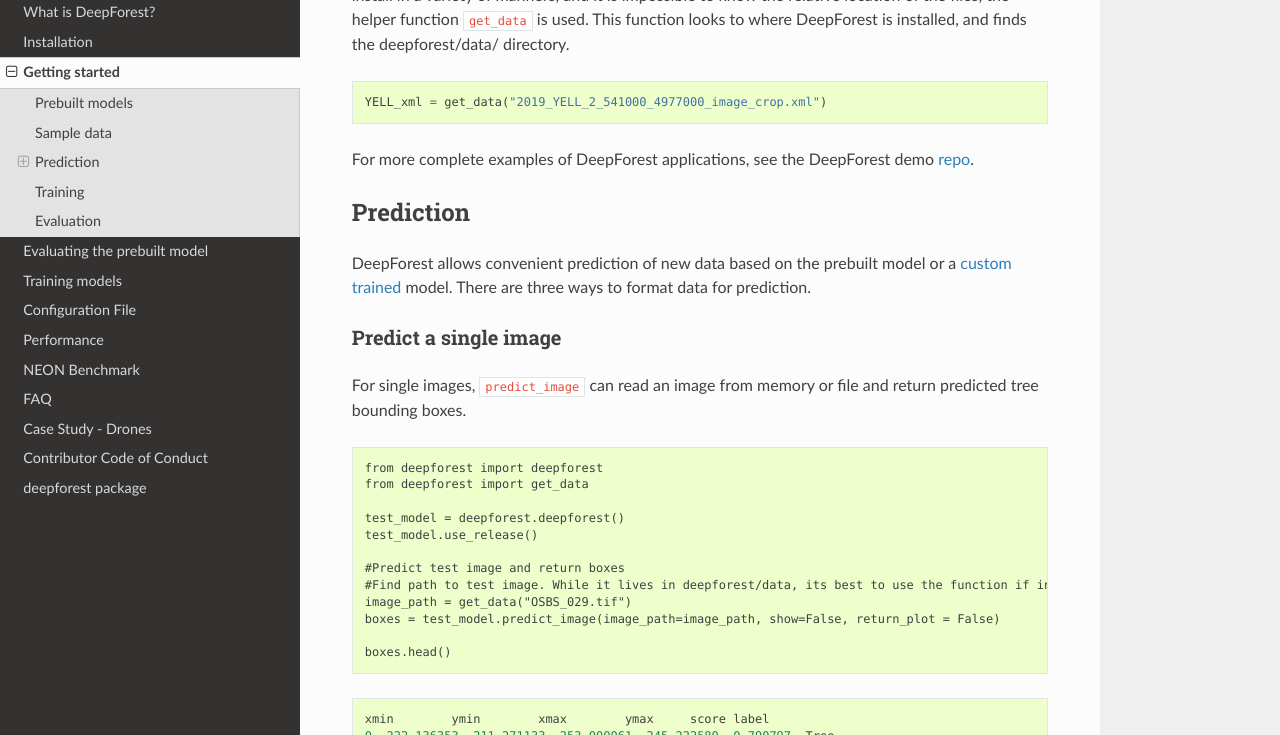
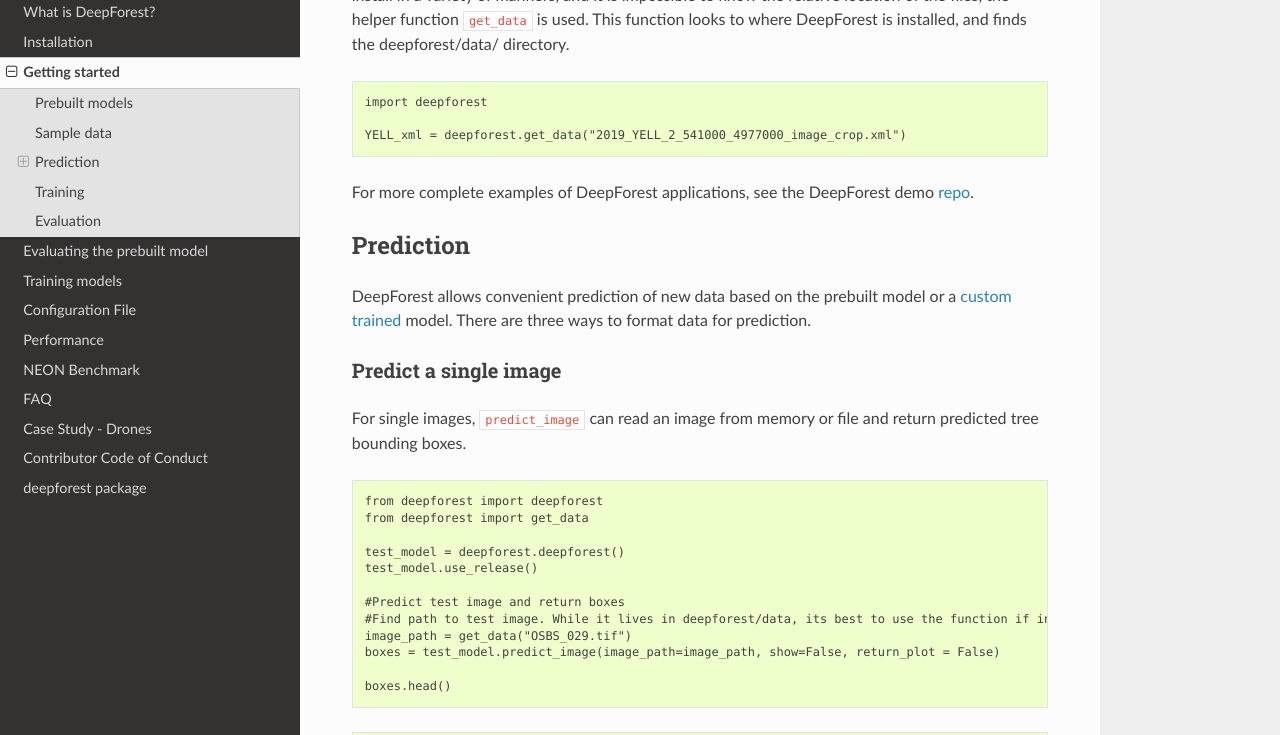
Before and after one commit to weecology/DeepForest, a Sphinx documentation site: the page built from docs/getting_started.md, in a window 1280 px wide and 900 px high, scrolled down 759 px, cut to the strip 165-900 px from the top of the window. Built offline with Sphinx 7.4.7 and the Read the Docs theme 2.0.0, drawn with Linux system fonts in a browser that asks for light colours; pages that are not in the unit, such as notebooks, are missing from menus.

Commit message:
Show import for get_data use in docs

````diff
--- a/docs/getting_started.md
+++ b/docs/getting_started.md
@@ -13,8 +13,10 @@ Setting the correct window size to match the prebuilt model takes a few tries. T
 
 DeepForest comes with a small set of sample data to help run the docs examples. Since users may install in a variety of manners, and it is impossible to know the relative location of the files, the helper function ```get_data``` is used. This function looks to where DeepForest is installed, and finds the deepforest/data/ directory.
 
-```
-YELL_xml = get_data("2019_YELL_2_541000_4977000_image_crop.xml")
+```{python}
+import deepforest
+
+YELL_xml = deepforest.get_data("2019_YELL_2_541000_4977000_image_crop.xml")
 ```
 
 For more complete examples of DeepForest applications, see the DeepForest demo [repo](https://github.com/weecology/DeepForest_demos/).
````
